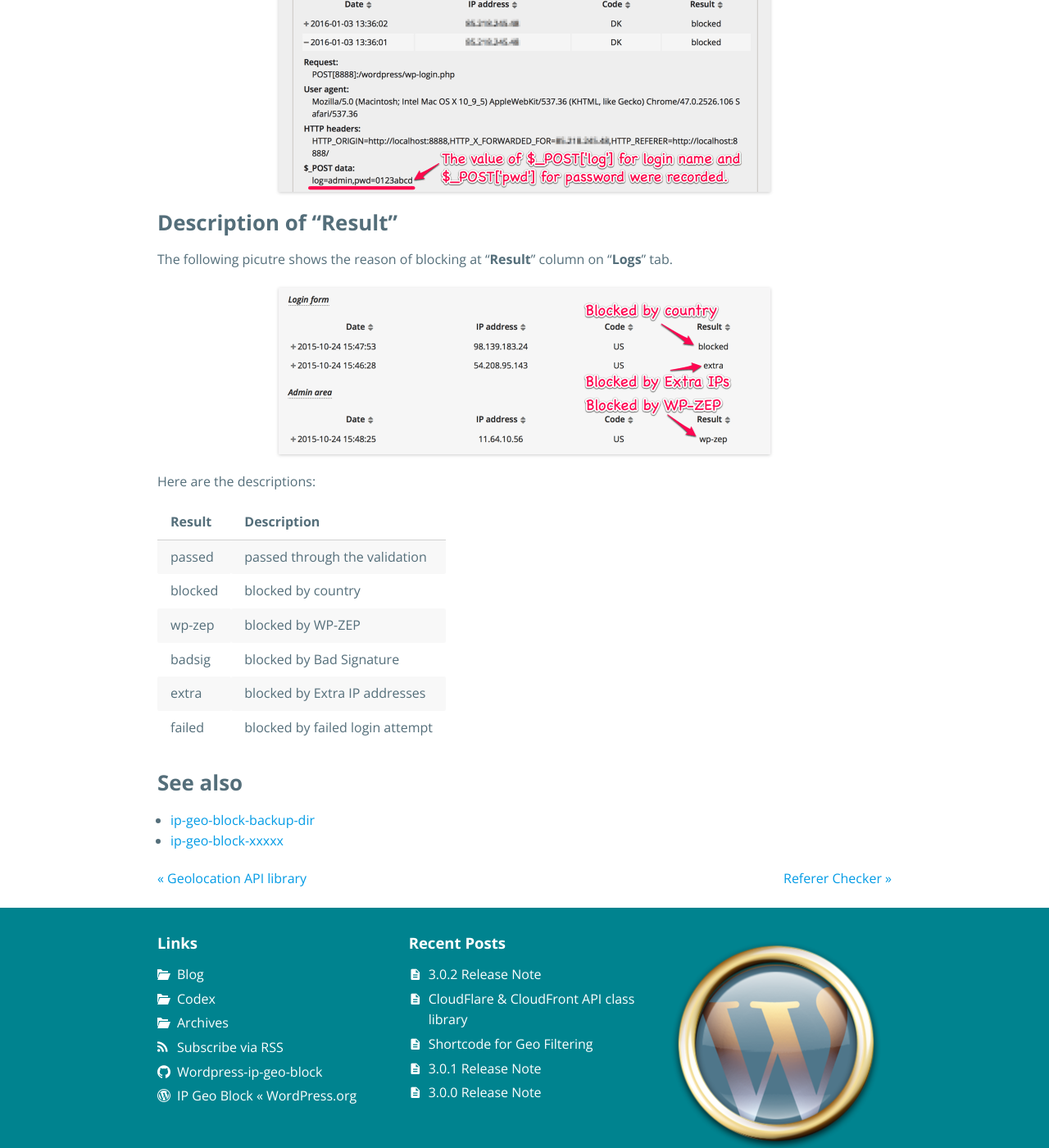
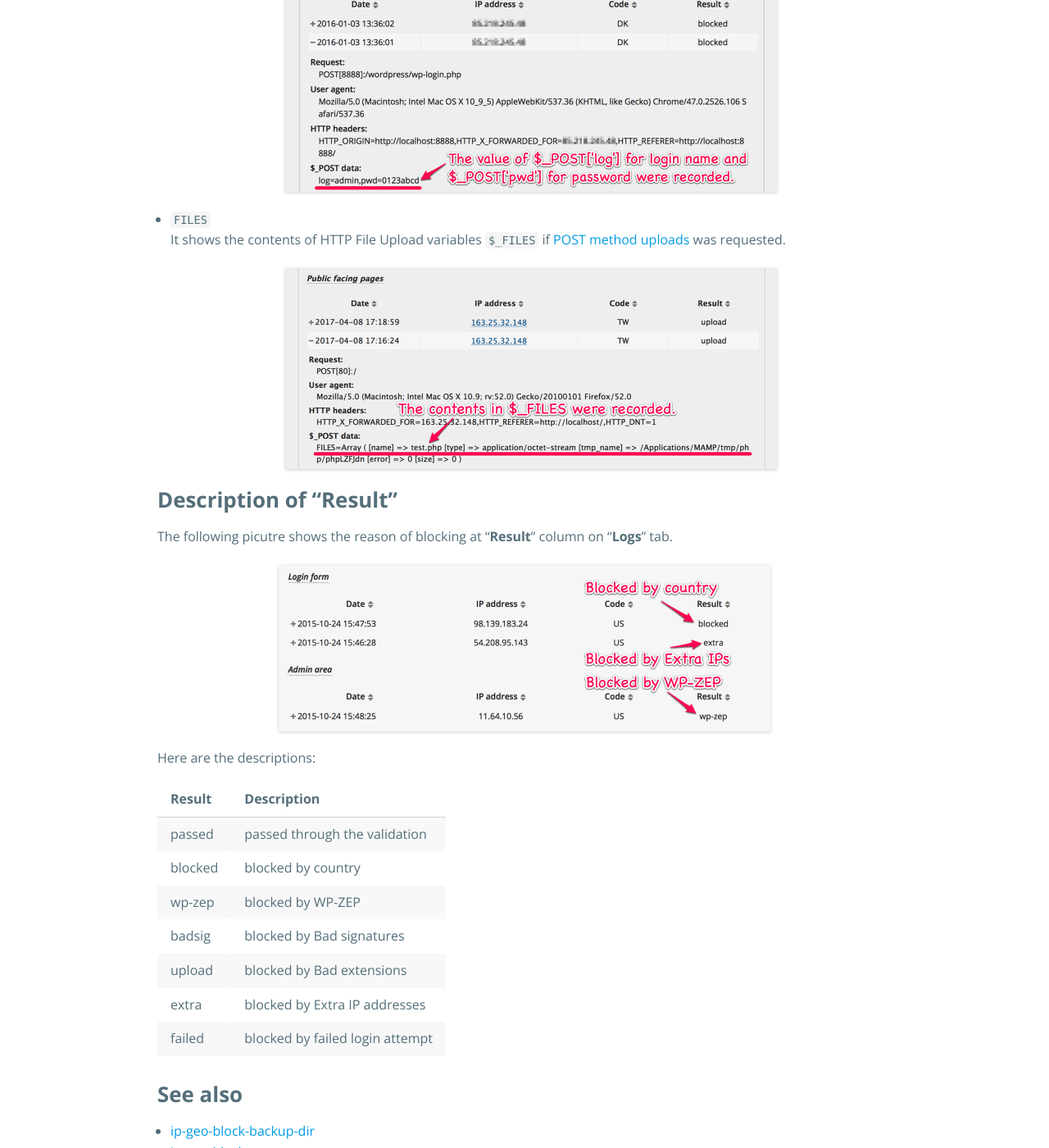
Before and after one commit to tokkonopapa/WordPress-IP-Geo-Block, a Jekyll site: the page built from _codex/03. Features and performance/07/record-settings-and-logs.md, in a window 1280 px wide and 1400 px high, scrolled down 1530 px. Shown: the whole window at 82% size. Built offline with Jekyll 4.4.1, drawn with Linux system fonts in a browser that asks for light colours; some web fonts are replaced.

Commit message:
Update codex.

```diff
--- a/_codex/03. Features and performance/07/record-settings-and-logs.md
+++ b/_codex/03. Features and performance/07/record-settings-and-logs.md
@@ -56,10 +56,16 @@
 - `log`, `pwd`
   The login name and password posted to `wp-login.php`. The `pwd` will be
   masked with `***` when it comes from a logged in user.
+  ![Log of Login form]({{ '/img/2016-01/LogLoginForm.png' | prepend: site.baseurl }}
+   "Log of Login form"
+  )
 
-![Log of Login form]({{ '/img/2016-01/LogLoginForm.png' | prepend: site.baseurl }}
- "Log of Login form"
-)
+- `FILES`
+  It shows the contents of HTTP File Upload variables `$_FILES` if
+  [POST method uploads][PHP-UPLOADS] was requested.
+  ![Malicious file upload]({{ '/img/2017-04/LogUploadFile.png' | prepend: site.baseurl }}
+   "Malicious file upload"
+  )
 
 ### Description of "Result" ###
 
@@ -77,7 +83,8 @@
 | passed        | passed through the validation   |
 | blocked       | blocked by country              |
 | wp-zep        | blocked by WP-ZEP               |
-| badsig        | blocked by Bad Signature        |
+| badsig        | blocked by Bad signatures       |
+| upload        | blocked by Bad extensions       |
 | extra         | blocked by Extra IP addresses   |
 | failed        | blocked by failed login attempt |
 
@@ -90,3 +97,4 @@
 [RFC2616-SEC9]: http://www.w3.org/Protocols/rfc2616/rfc2616-sec9.html "HTTP/1.1: Method Definitions"
 [BackupDir]:    {{ '/codex/ip-geo-block-backup-dir.html' | prepend: site.baseurl }} 'ip-geo-block-backup-dir | IP Geo Block'
 [Validation]:   {{ '/codex/ip-geo-block-xxxxx.html'      | prepend: site.baseurl }} 'ip-geo-block-xxxxx | IP Geo Block'
+[PHP-UPLOADS]:  http://php.net/manual/features.file-upload.post-method.php 'PHP: POST method uploads - Manual'
```
Also changed, not shown: img/2017-04/LogUploadFile.png (added).
